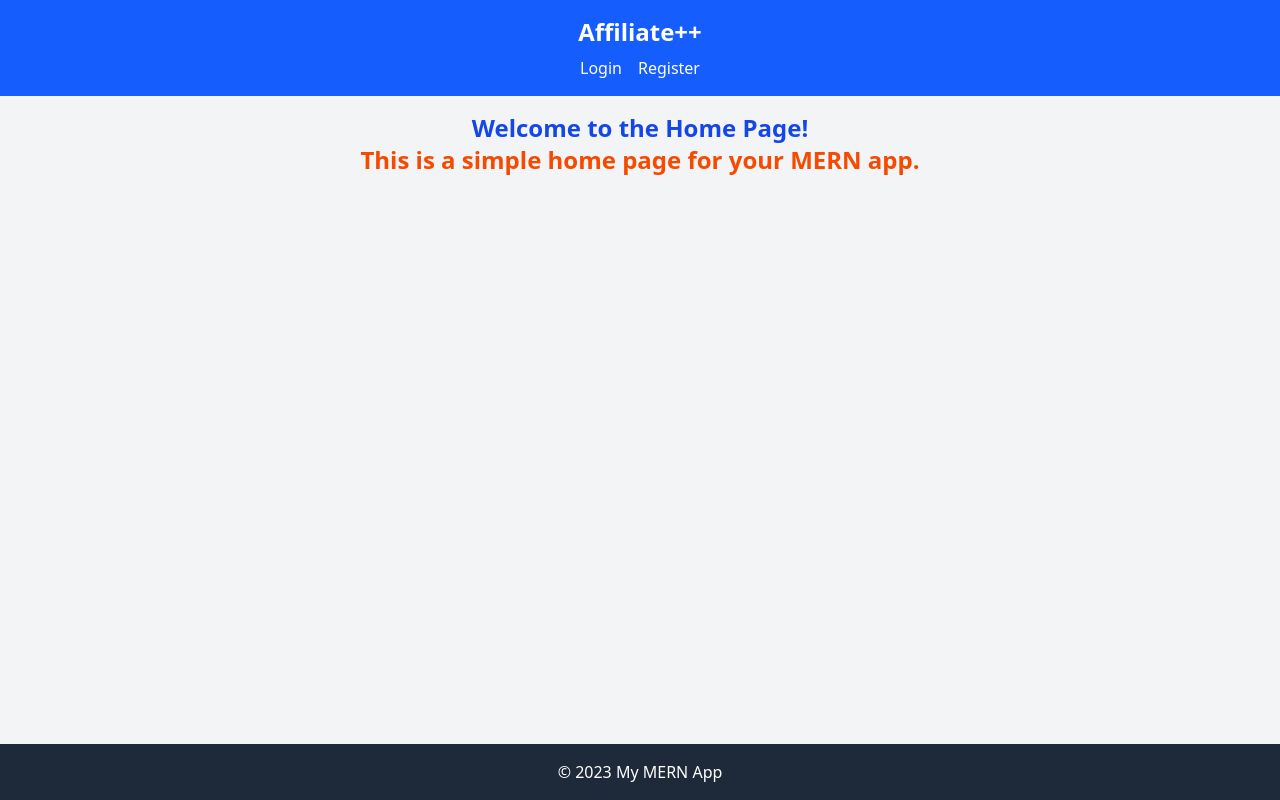
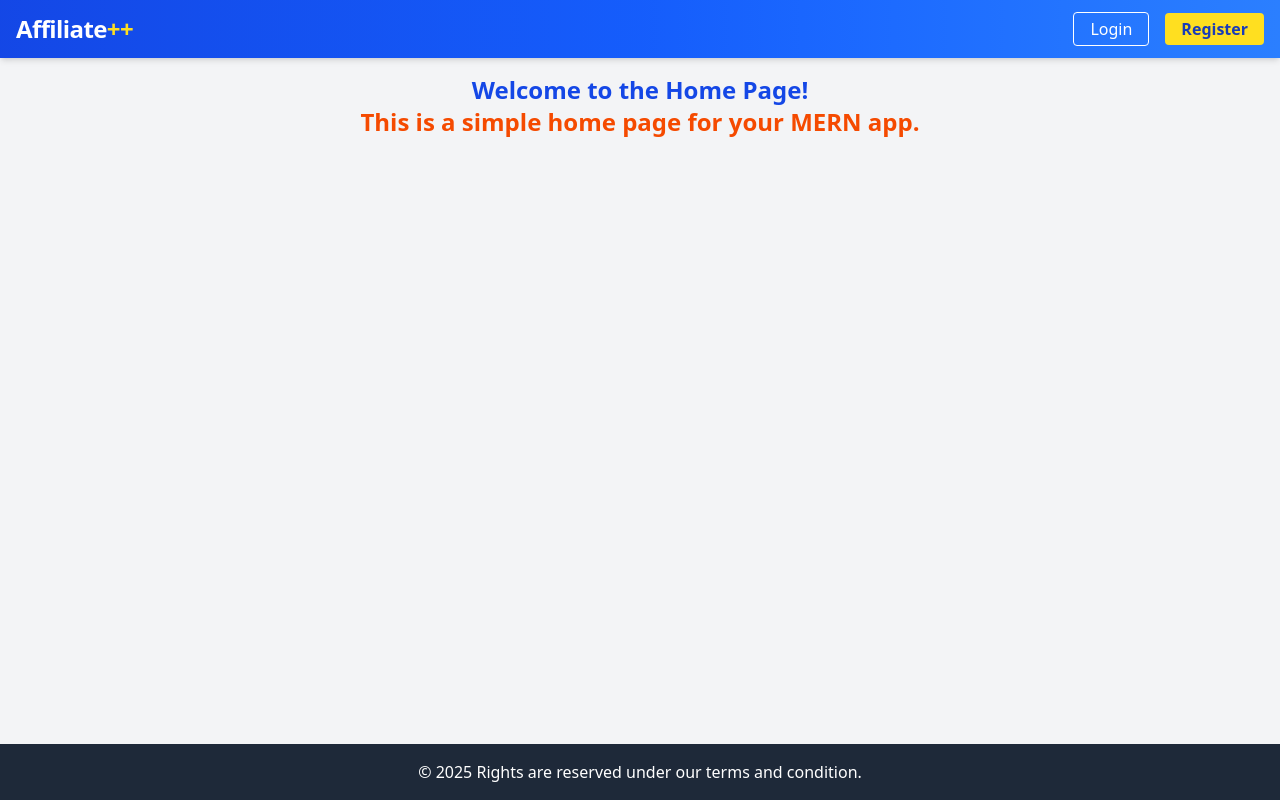
Before and after one commit to Mollygit001/Summer-MERN, a React (Vite) app: page / in a window 1280 px wide. Built offline with nearby package versions, Linux system fonts and the light colour scheme; no server answers.

Commit message:
feat: Enhance Header and Footer components with dynamic content and animations

```diff
--- a/src/components/layout/Footer.jsx
+++ b/src/components/layout/Footer.jsx
@@ -1,10 +1,11 @@
 import React from 'react'
 
 const Footer = () => {
+  const date = new Date().getFullYear();
   return (
     <>
     <footer className='bg-gray-800 text-white p-4 text-center '>
-        <p>&copy; 2023 My MERN App</p>
+        <p>&copy; {date} Rights are reserved under our terms and condition.</p>
       </footer>
     </>
   )
--- a/src/components/layout/Header.jsx
+++ b/src/components/layout/Header.jsx
@@ -1,6 +1,8 @@
+/* eslint-disable no-unused-vars */
 import React from 'react';
 import { useSelector } from 'react-redux';
 import { Link, useLocation } from 'react-router-dom';
+import { motion } from 'framer-motion';
 
 const Header = () => {
   const location = useLocation();
@@ -8,26 +10,66 @@ const Header = () => {
   const userDetails = useSelector((state) => state.form.userDetails);
 
   return (
-    <header className='bg-blue-600 text-white p-4 text-center'>
-      <h1 className='text-2xl font-bold mb-2'>Affiliate++</h1>
-      <nav>
+    <motion.header
+      initial={{ y: -60, opacity: 0 }}
+      animate={{ y: 0, opacity: 1 }}
+      transition={{ duration: 0.4 }}
+      className="bg-gradient-to-r from-blue-700 via-blue-600 to-blue-500 text-white shadow-md"
+    >
+      <div className="max-w-7xl mx-auto px-4 py-3 flex flex-col sm:flex-row items-center justify-between gap-3">
+        {/* Logo */}
+        <Link to="/" className="text-2xl font-extrabold tracking-tight hover:opacity-90 transition duration-300">
+          Affiliate<span className="text-yellow-300">++</span>
+        </Link>
+
+        {/* Navigation */}
+        <nav className="flex items-center gap-4 text-sm sm:text-base">
           {userDetails ? (
             <>
-            <span className="mx-2">Welcome, {userDetails.name}!</span>
-            {currentPath === '/dashboard' || currentPath ==='/Dashboard' ? (
-              <Link to="/" className="mx-2 hover:underline">Home</Link>
+              {/* Greeting */}
+              <div className="flex items-center gap-2">
+                <div className="w-8 h-8 rounded-full bg-yellow-300 text-blue-900 flex items-center justify-center font-bold uppercase">
+                  {userDetails.name?.charAt(0)}
+                </div>
+                <span className="hidden sm:inline">Welcome, {userDetails.name}!</span>
+              </div>
+
+              {/* Dashboard/Home toggle */}
+              {currentPath.toLowerCase() === '/dashboard' ? (
+                <Link
+                  to="/"
+                  className="bg-white text-blue-600 px-3 py-1 rounded hover:bg-gray-100 transition font-medium"
+                >
+                  Home
+                </Link>
               ) : (
-              <Link to="/dashboard" className="mx-2 hover:underline">Dashboard</Link>
+                <Link
+                  to="/dashboard"
+                  className="bg-white text-blue-600 px-3 py-1 rounded hover:bg-gray-100 transition font-medium"
+                >
+                  Dashboard
+                </Link>
               )}
             </>
           ) : (
             <>
-            <Link to="/login" className="mx-2 hover:underline">Login</Link>
-            <Link to="/register" className="mx-2 hover:underline">Register</Link>
+              <Link
+                to="/login"
+                className="px-4 py-1 rounded border border-white hover:bg-white hover:text-blue-600 transition"
+              >
+                Login
+              </Link>
+              <Link
+                to="/register"
+                className="px-4 py-1 rounded bg-yellow-300 text-blue-800 font-semibold hover:bg-yellow-400 transition"
+              >
+                Register
+              </Link>
             </>
           )}
         </nav>
-    </header>
+      </div>
+    </motion.header>
   );
 };
 
```
Lines whose indentation alone changed are shown as unchanged.
